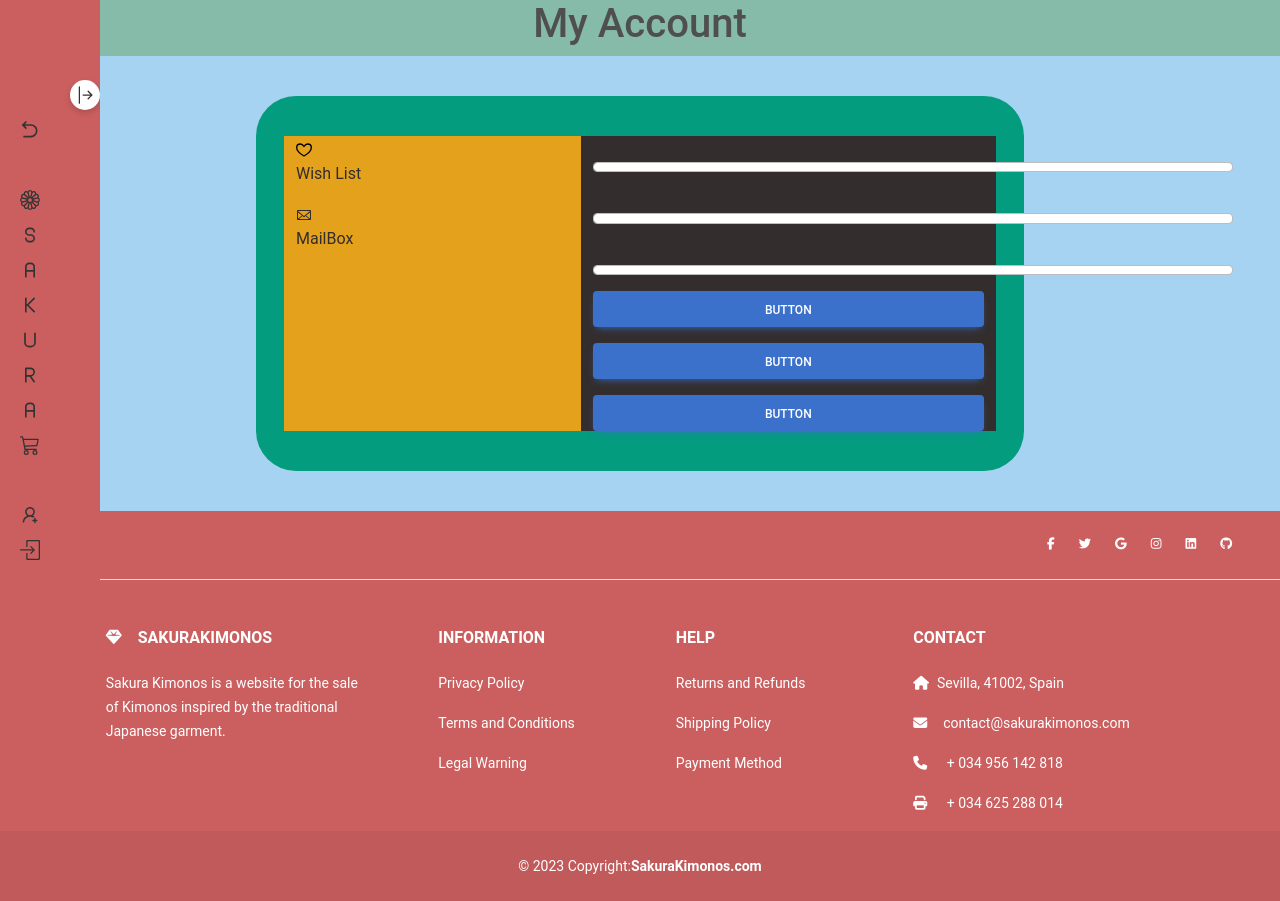
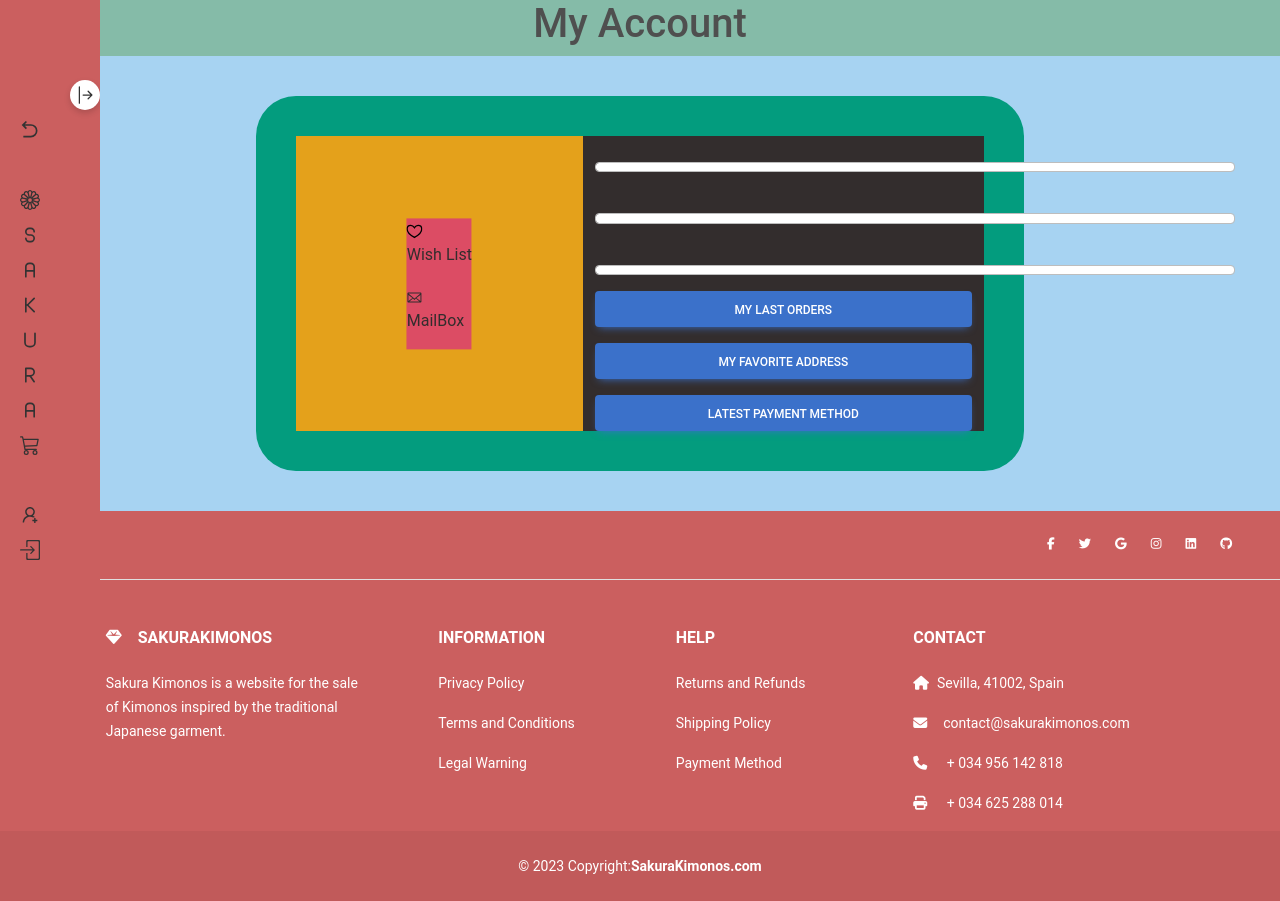
Before and after one commit to Sakura-Kimonos/Sakura-Kimonos-Front, a React (Vite) app: page /userProfile in a window 1280 px wide. Built offline with nearby package versions, Linux system fonts and the light colour scheme.

Commit message:
New Changes icons6

```diff
--- a/src/pages/UserProfile .jsx
+++ b/src/pages/UserProfile .jsx
@@ -51,18 +51,22 @@ const UserProfile= () => {
 
         <div class="row">
 
-          <div class="col-md-5 bg-warning text-dark" >
+          <div class="col-md-5 bg-warning text-dark position-relative">
 
-          <div class="col-sm4">
-            <GrFavorite name="document-text-outline"><GrFavorite/></GrFavorite><p> Wish List</p>
-            <GoMail name="document-text-outline"><GoMail/></GoMail><p> MailBox</p>
-          </div>
 
+
+            <div class="bg-danger position-absolute top-50 start-50 translate-middle">
+
+             <GrFavorite name="document-text-outline"><GrFavorite/></GrFavorite><p> Wish List</p>
+             <GoMail name="document-text-outline"><GoMail/></GoMail><p> MailBox</p>
+
+            </div>
 
 
           </div>
 
-        <div class="col-md-7  bg-dark text-white">
+        <div class="col-md-7 bg-dark">
+
 
           <div className="mb-3">
             <label htmlFor=" name" className="form-label"> </label>
@@ -79,11 +83,13 @@ const UserProfile= () => {
             <span  name="Phone_Number" type="text" className="form-control" id="input-Phone_Number" required  onChange={handlePhone_NumberChange} />
           </div>
 
+
+
           <div class="d-grid gap-3">
 
-            <button class="btn btn-primary" type="button">Button</button>
-            <button class="btn btn-primary" type="button">Button</button>
-            <button class="btn btn-primary" type="button">Button</button>
+            <button class="btn btn-primary" type="button">My Last Orders</button>
+            <button class="btn btn-primary" type="button">My Favorite Address</button>
+            <button class="btn btn-primary" type="button">Latest Payment Method</button>
 
           </div>
 
```
